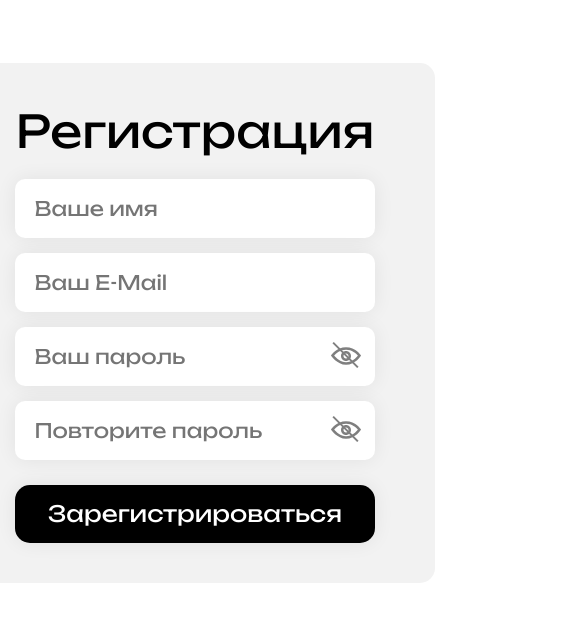
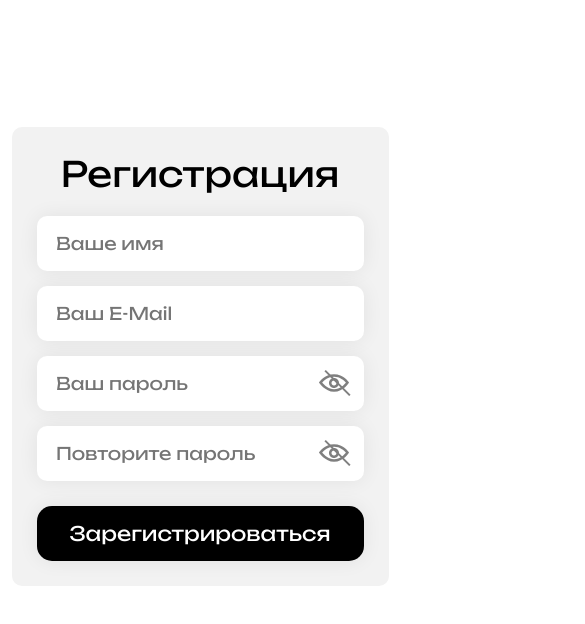
Before and after one commit to GlebVygorchuk/task-manager, a React (Vite) app in the folder task-manager/: page /register in a window 390 px wide. Shown: the top 624 px of the page, 585 px wide, since content can reach past the window. Built offline with nearby package versions, Linux system fonts and the light colour scheme.

Commit message:
adapted registration page

```diff
--- a/task-manager/src/pages/Register.jsx
+++ b/task-manager/src/pages/Register.jsx
@@ -121,7 +121,7 @@ export default function Register() {
 
             <div className="registration__container">
 
-                <h1 style={{fontSize: '45px'}}>Регистрация</h1>
+                <h1 className="registration__name">Регистрация</h1>
 
                 <form className="registration__form">
 
--- a/task-manager/src/styles/_Entrance.scss
+++ b/task-manager/src/styles/_Entrance.scss
@@ -53,7 +53,7 @@
     }
 
     &__button {
-        font-size: 40px;
+        font-size: 35px;
         color: var(--color-accent);
         padding: 17.5px 27.5px;
         border-radius: var(--border-radius);
--- a/task-manager/src/styles/_Register.scss
+++ b/task-manager/src/styles/_Register.scss
@@ -5,7 +5,25 @@
     padding-bottom: 50px;
 
     &__container {
-        @include formContainerStyles()
+        @include formContainerStyles();
+
+        @include mobile {
+            padding: 30px 40px;
+            margin-top: 15vh;
+            border-radius: 10px;
+        }
+
+        @include mobile-small {
+            padding: 25px 25px;
+        }
+    }
+
+    &__name {
+        font-size: 45px;
+
+        @include mobile {
+            font-size: 35px;
+        }
     }
 
     &__form {
@@ -15,7 +33,11 @@
     }
 
     &__input {
-        @include inputStyles()
+        @include inputStyles();
+
+        @include mobile {
+            font-size: 17.5px;
+        }
     }
 
     &__button {
@@ -26,6 +48,14 @@
         &:hover {
             background-color: var(--color-main);
         }
+
+        @include mobile {
+            font-size: 20px;
+        }
+    }
+
+    @include mobile {
+        padding-inline: 200px;
     }
 }
 
@@ -87,6 +117,10 @@
     transition: 0.3s;
     padding: 5px;
     fill: rgb(127, 127, 127);
+
+    @include mobile {
+        left: 85%;
+    }
 }
 .active {
     fill: var(--color-accent);
@@ -102,10 +136,18 @@
     right: 12px;
     transition: 0.2s;
     cursor: pointer;
+
+    @include mobile {
+        right: 9px;
+    }
 }
 .hide {
     width: 0%;
     right: 29.25px;
+
+    @include mobile {
+        right: 28px;
+    }
 }
 
 .advice {
@@ -131,6 +173,13 @@
         margin: 0;
         row-gap: 10px;
     }
+
+    @include mobile {
+        left: 0%;
+        top: 110%;
+        font-size: 15px;
+        border-radius: 7.5px;
+    }
 }
 
 .visible {
--- a/task-manager/src/styles/styles.css
+++ b/task-manager/src/styles/styles.css
@@ -56,7 +56,7 @@
   row-gap: 10px;
 }
 .entrance__button {
-  font-size: 40px;
+  font-size: 35px;
   color: var(--color-accent);
   padding: 17.5px 27.5px;
   border-radius: var(--border-radius);
@@ -147,6 +147,26 @@
   margin-top: 7.5vh;
   animation: appear 0.5s forwards;
 }
+@media (max-width: 770px) {
+  .registration__container {
+    padding: 30px 40px;
+    margin-top: 15vh;
+    border-radius: 10px;
+  }
+}
+@media (max-width: 480px) {
+  .registration__container {
+    padding: 25px 25px;
+  }
+}
+.registration__name {
+  font-size: 45px;
+}
+@media (max-width: 770px) {
+  .registration__name {
+    font-size: 35px;
+  }
+}
 .registration__form {
   display: flex;
   flex-direction: column;
@@ -173,6 +193,11 @@
 .registration__input:focus {
   border: 2px solid var(--color-accent);
 }
+@media (max-width: 770px) {
+  .registration__input {
+    font-size: 17.5px;
+  }
+}
 .registration__button {
   margin-top: 10px;
   padding: 15px 25px;
@@ -186,6 +211,16 @@
 }
 .registration__button:hover {
   background-color: var(--color-main);
+}
+@media (max-width: 770px) {
+  .registration__button {
+    font-size: 20px;
+  }
+}
+@media (max-width: 770px) {
+  .registration {
+    padding-inline: 200px;
+  }
 }
 
 .loading-screen {
@@ -243,6 +278,11 @@
   padding: 5px;
   fill: rgb(127, 127, 127);
 }
+@media (max-width: 770px) {
+  .svg-eye {
+    left: 85%;
+  }
+}
 
 .active {
   fill: var(--color-accent);
@@ -259,10 +299,20 @@
   transition: 0.2s;
   cursor: pointer;
 }
+@media (max-width: 770px) {
+  .crossline {
+    right: 9px;
+  }
+}
 
 .hide {
   width: 0%;
   right: 29.25px;
+}
+@media (max-width: 770px) {
+  .hide {
+    right: 28px;
+  }
 }
 
 .advice {
@@ -287,6 +337,14 @@
   padding-left: 10px;
   margin: 0;
   row-gap: 10px;
+}
+@media (max-width: 770px) {
+  .advice {
+    left: 0%;
+    top: 110%;
+    font-size: 15px;
+    border-radius: 7.5px;
+  }
 }
 
 .visible {
```
Also changed, not shown: 1 other file (tests, documents, lock files or other folders).
